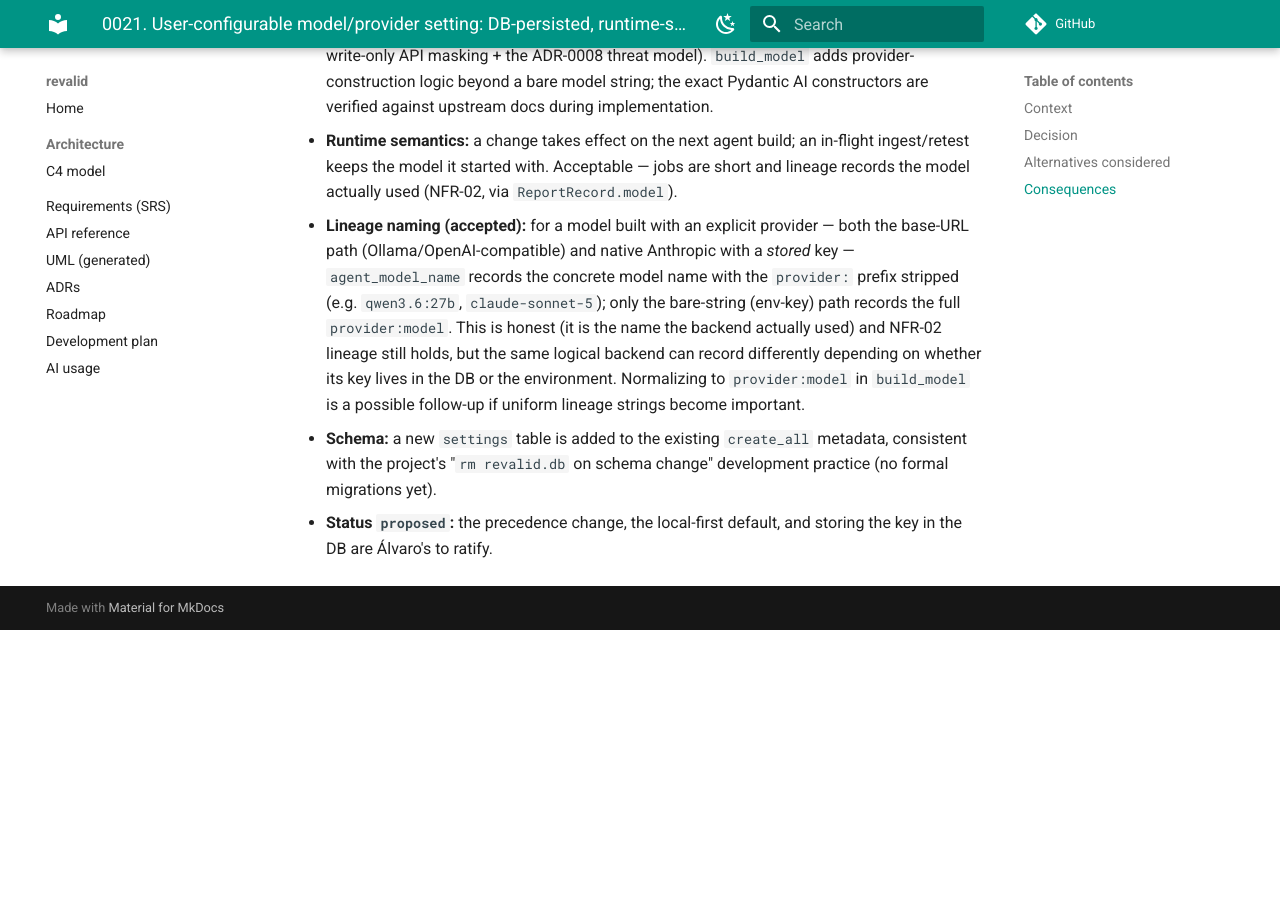
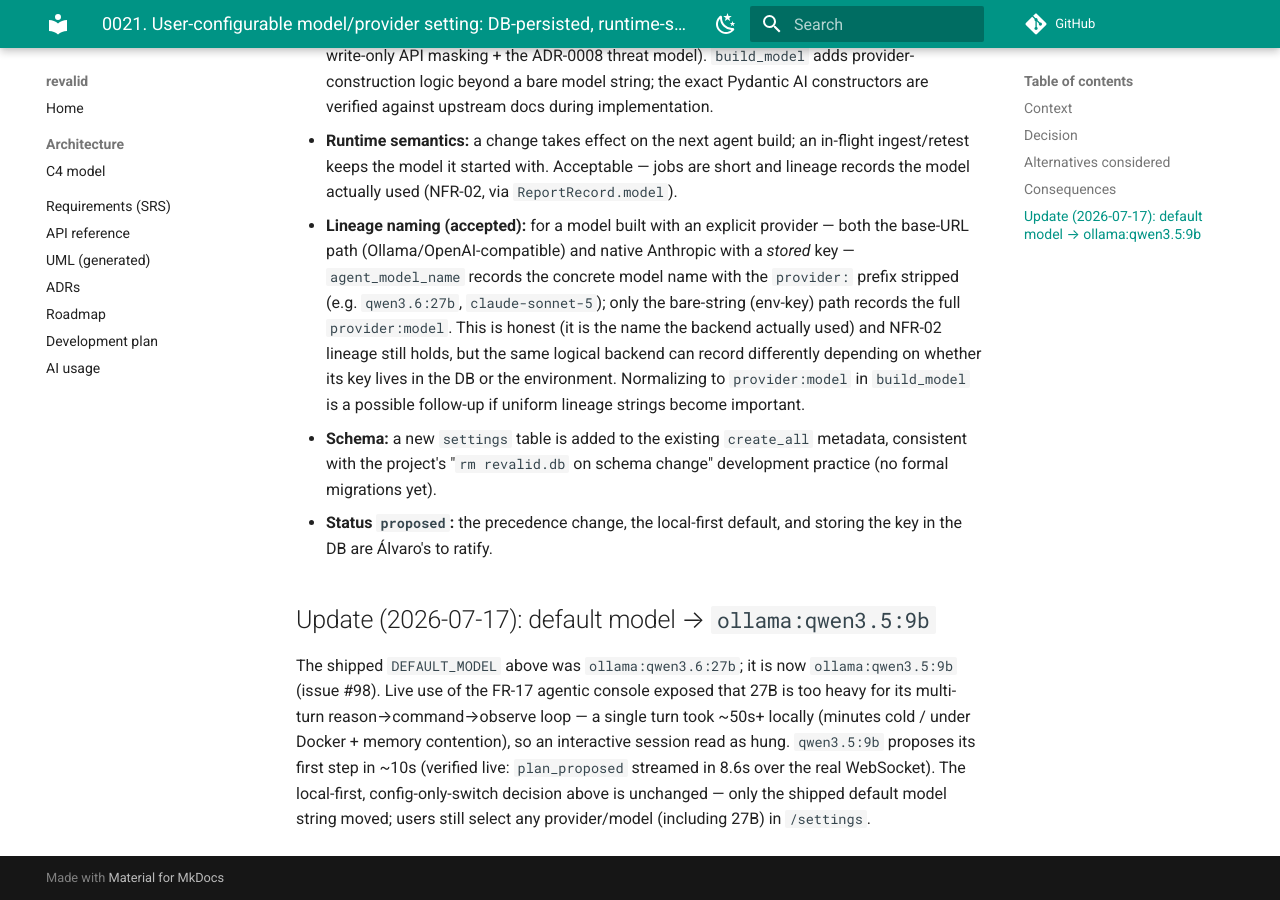
Before and after one commit to SelfishCoconut/revalid, an MkDocs documentation site: the page built from docs/adr/0021-user-configurable-model-provider-setting.md, in a window 1280 px wide and 900 px high, scrolled down 2943 px. Built offline with MkDocs 1.6.1 and Material for MkDocs 9.7.7, drawn with Linux system fonts in a browser that asks for light colours; comment, search, counter and statistics services are not loaded; before the commit the page ends 3573 px from its top, so only the background shows below that.

Commit message:
fix(run): make the agentic console runnable — WebSocket lib + responsive default model (#99)
Two pre-existing blockers kept the FR-17 console from running live:
- uvicorn shipped with no WebSocket protocol impl, so WS /stream 404'd — the SPA
  live terminal/chat got nothing (add the `websockets` runtime dependency).
- the default `ollama:qwen3.6:27b` (~50s+/turn locally) made an interactive
  reason->command->observe session read as hung — default to `ollama:qwen3.5:9b`
  (~10s/turn; users still select 27B or any provider in /settings).

Verified live: WS handshake upgrades under real uvicorn, and a fresh session
streamed its first plan_proposed in 8.6s over the real WebSocket. ADR-0021 note added.

Closes #98

Co-authored-by: Claude Opus 4.8 <noreply@anthropic.com>

```diff
--- a/docs/adr/0021-user-configurable-model-provider-setting.md
+++ b/docs/adr/0021-user-configurable-model-provider-setting.md
@@ -132,3 +132,15 @@ design of record.
   practice (no formal migrations yet).
 - **Status `proposed`:** the precedence change, the local-first default, and storing
   the key in the DB are Álvaro's to ratify.
+
+## Update (2026-07-17): default model → `ollama:qwen3.5:9b`
+
+The shipped `DEFAULT_MODEL` above was `ollama:qwen3.6:27b`; it is now
+`ollama:qwen3.5:9b` (issue #98). Live use of the FR-17 agentic console exposed
+that 27B is too heavy for its multi-turn reason→command→observe loop — a single
+turn took ~50s+ locally (minutes cold / under Docker + memory contention), so an
+interactive session read as hung. `qwen3.5:9b` proposes its first step in ~10s
+(verified live: `plan_proposed` streamed in 8.6s over the real WebSocket). The
+local-first, config-only-switch decision above is unchanged — only the shipped
+default model string moved; users still select any provider/model (including
+27B) in `/settings`.
--- a/pyproject.toml
+++ b/pyproject.toml
@@ -16,6 +16,11 @@ dependencies = [
     "python-multipart>=0.0.20",
     "sqlalchemy>=2.0",
     "uvicorn>=0.32",
+    # WebSocket protocol implementation uvicorn needs to serve the FR-17 retest
+    # session stream (WS /api/retest-sessions/{id}/stream). Without it uvicorn
+    # logs "No supported WebSocket library detected" and the route 404s; the
+    # Starlette TestClient does WS in-process so the test suite never needs it.
+    "websockets>=13",
 ]
 
 [project.optional-dependencies]
```
Also changed, not shown: 5 other files.
